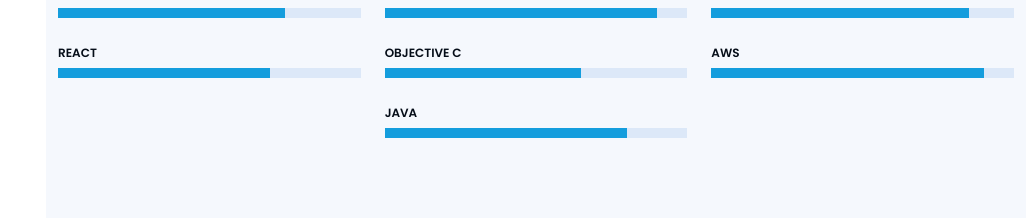
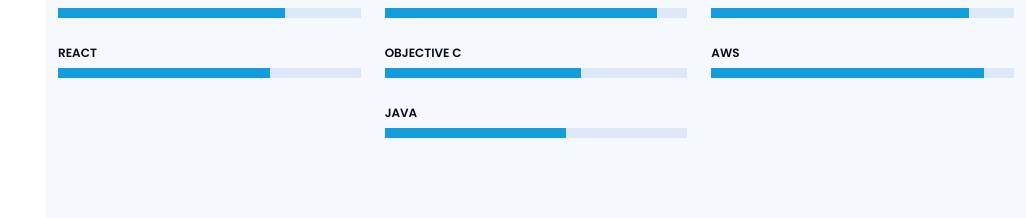
Before and after one commit to Fluff18/Fluff18.github.io, a plain HTML site: page index.html in a window 1280 px wide. Shown: the part 1900-2118 px from the top of the page, without its empty margins (254-1280 px from the left). Drawn offline with nearby package versions, Linux system fonts and the light colour scheme.

Commit message:
Updated skills

```diff
--- a/index.html
+++ b/index.html
@@ -225,7 +225,7 @@
             <div class="progress">
               <span class="skill">JAVA</span>
               <div class="progress-bar-wrap">
-                <div class="progress-bar" role="progressbar" aria-valuenow="80" aria-valuemin="0" aria-valuemax="100"></div>
+                <div class="progress-bar" role="progressbar" aria-valuenow="60" aria-valuemin="0" aria-valuemax="100"></div>
               </div>
             </div>
 
```
